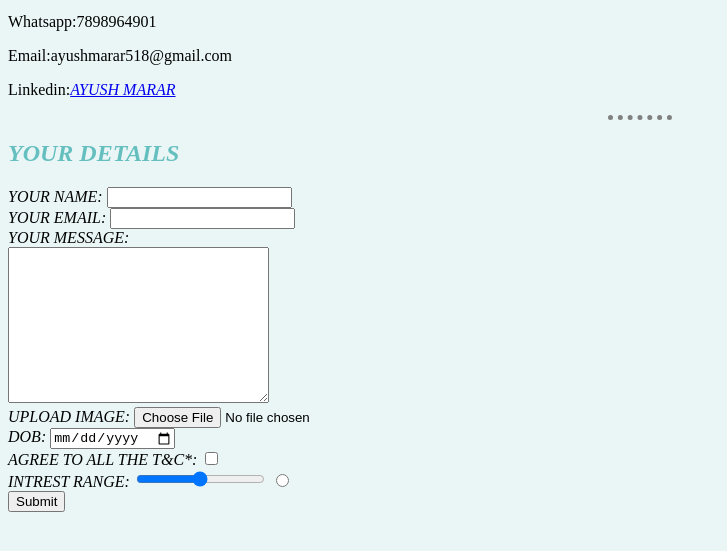
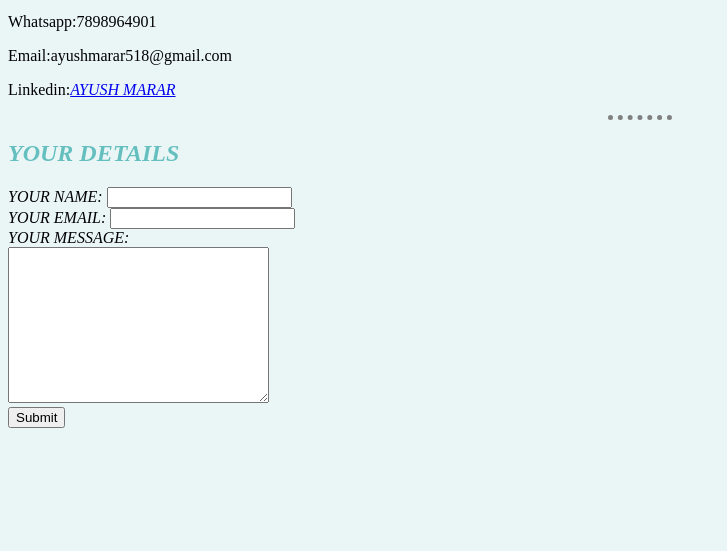
Before and after one commit to ayushmarar/CV-INITIA-WORK-1, a plain HTML site: page contact me.html in a window 1280 px wide. Shown: the part 101-652 px from the top of the page, without its empty margins (0-727 px from the left). Drawn offline with Linux system fonts and the light colour scheme.

Commit message:
Update contact me.html

```diff
--- a/contact me.html
+++ b/contact me.html
@@ -23,19 +23,6 @@
     <label>YOUR MESSAGE:</label><br>
     <textarea name="your message" rows="10" cols="30"></textarea>
     <br>
-    <label>UPLOAD IMAGE:</label></label>
-    <input type="file" name="" value="">
-    <br>
-    <label>DOB:</label>
-    <input type="date" name="" value="">
-    <br>
-    <label>AGREE TO ALL THE T&C*:</label>
-    <input type="checkbox" name="" value="">
-    <br>
-    <label>INTREST RANGE:</label>
-    <input type="range" name="" value="">
-    <input type="radio" name="" value="">
-    <br>
     <input type="submit" name="" >
   </form>
   </body>
```
